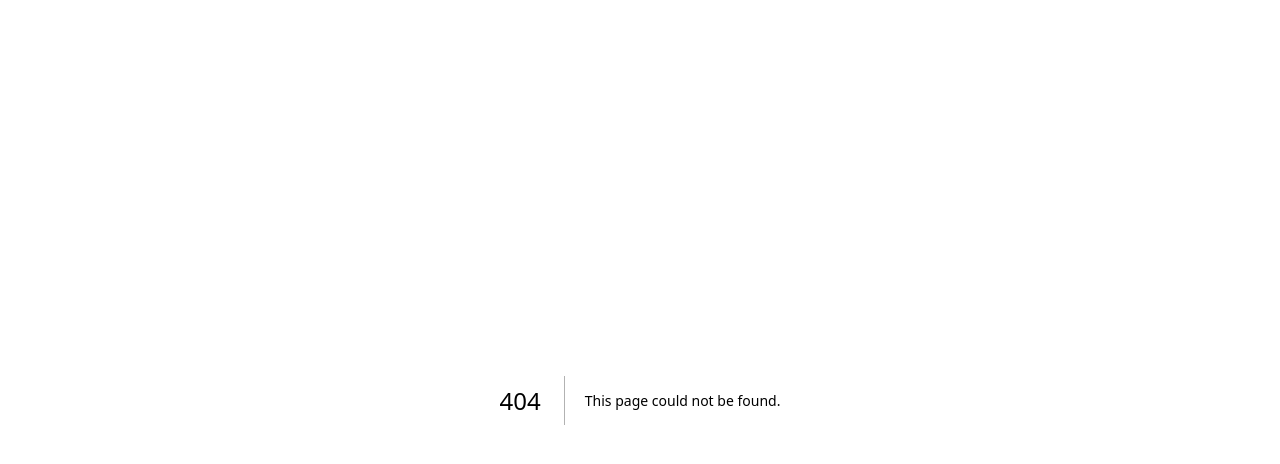
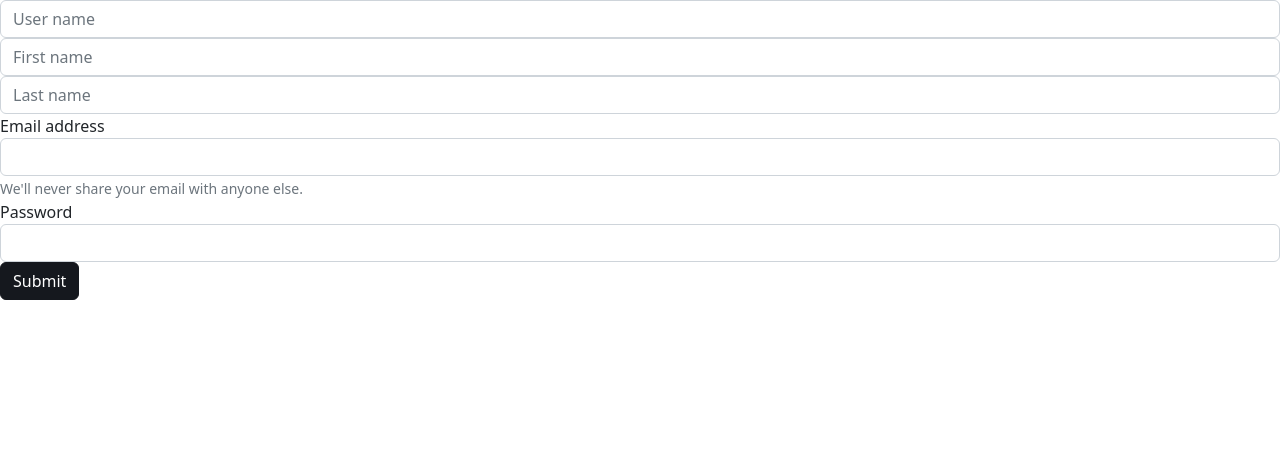
Before and after one commit to alexGalvan0/good-foods-client, a Next.js app in the folder good-movies/: page /register in a window 1280 px wide. Before the commit this address had no page. Shown: the top 464 px of the page. Built offline with nearby package versions, Linux system fonts and the light colour scheme.

Commit message:
added form

```diff
--- /dev/null
+++ b/good-movies/components/register/RegisterForm.jsx
@@ -0,0 +1,38 @@
+import axios from 'axios'
+import { useState } from 'react'
+
+
+//http://127.0.0.1:8000/api/register
+
+
+
+
+
+
+
+function RegisterForm() {
+    return (
+        <form>
+            <div class="col">
+                <input type="text" class="form-control" placeholder="User name" />
+            </div>
+            <div class="col">
+                <input type="text" class="form-control" placeholder="First name" />
+            </div>
+            <div class="col">
+                <input type="text" class="form-control" placeholder="Last name" />
+            </div>
+            <div className="form-group">
+                <label for="exampleInputEmail1">Email address</label>
+                <input type="email" className="form-control" id="exampleInputEmail1" aria-describedby="emailHelp" />
+                <small id="emailHelp" className="form-text text-muted">We'll never share your email with anyone else.</small>
+            </div>
+            <div className="form-group">
+                <label for="exampleInputPassword1">Password</label>
+                <input type="password" className="form-control" id="exampleInputPassword1" />
+            </div>
+            <button type="submit" className="btn btn-primary">Submit</button>
+        </form>
+    )
+}
+export default RegisterForm;
--- a/good-movies/package.json
+++ b/good-movies/package.json
@@ -9,10 +9,13 @@
     "lint": "next lint"
   },
   "dependencies": {
+    "axios": "^1.2.0",
+    "bootstrap": "^5.2.3",
     "eslint": "8.28.0",
     "eslint-config-next": "13.0.5",
     "next": "13.0.5",
     "react": "18.2.0",
-    "react-dom": "18.2.0"
+    "react-dom": "18.2.0",
+    "sass": "^1.56.1"
   }
 }
--- a/good-movies/pages/_app.js
+++ /dev/null
@@ -1,7 +0,0 @@
-import '../styles/globals.css'
-
-function MyApp({ Component, pageProps }) {
-  return <Component {...pageProps} />
-}
-
-export default MyApp
--- /dev/null
+++ b/good-movies/pages/_app.jsx
@@ -0,0 +1,19 @@
+import '../styles/globals.css'
+import 'bootstrap/dist/css/bootstrap.css';
+import '../styles/custom.scss';
+
+import Head from 'next/head'
+
+function MyApp({ Component, pageProps }) {
+  return (
+    <>
+      <Head>
+        <script src="https://cdn.jsdelivr.net/npm/jquery@3.5.1/dist/jquery.slim.min.js" integrity="sha384-DfXdz2htPH0lsSSs5nCTpuj/zy4C+OGpamoFVy38MVBnE+IbbVYUew+OrCXaRkfj" crossOrigin="anonymous" defer></script>
+        <script src="https://cdn.jsdelivr.net/npm/bootstrap@4.6.2/dist/js/bootstrap.bundle.min.js" integrity="sha384-Fy6S3B9q64WdZWQUiU+q4/2Lc9npb8tCaSX9FK7E8HnRr0Jz8D6OP9dO5Vg3Q9ct" crossOrigin="anonymous" defer></script>
+      </Head>
+      <Component {...pageProps} />
+    </>
+  )
+}
+
+export default MyApp
--- /dev/null
+++ b/good-movies/pages/register.jsx
@@ -0,0 +1,9 @@
+import RegisterForm from "../components/register/RegisterForm"
+
+function Register() {
+    return (
+        <RegisterForm />
+    )
+}
+
+export default Register
--- /dev/null
+++ b/good-movies/styles/custom.scss
@@ -0,0 +1,9 @@
+// Override default variables before the import
+$body-bg:white;
+$theme-colors: (
+  "primary":#15181e
+
+);
+
+// Import Bootstrap and its default variables
+@import '~bootstrap/scss/bootstrap.scss';
```
Also changed, not shown: good-movies/pages/index.js (deleted, +0 -71 lines), good-movies/pages/index.jsx (added, +11 -0 lines), good-movies/pages/login.jsx (deleted), 1 other file (tests, documents, lock files or other folders).
